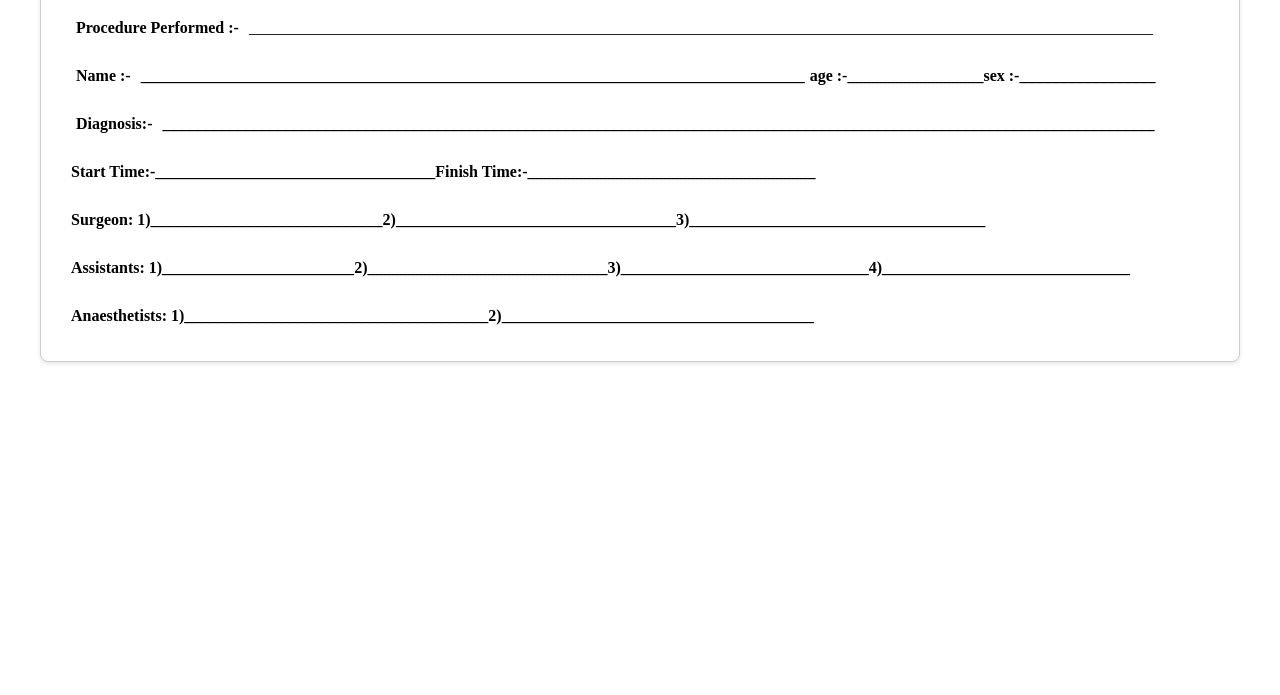
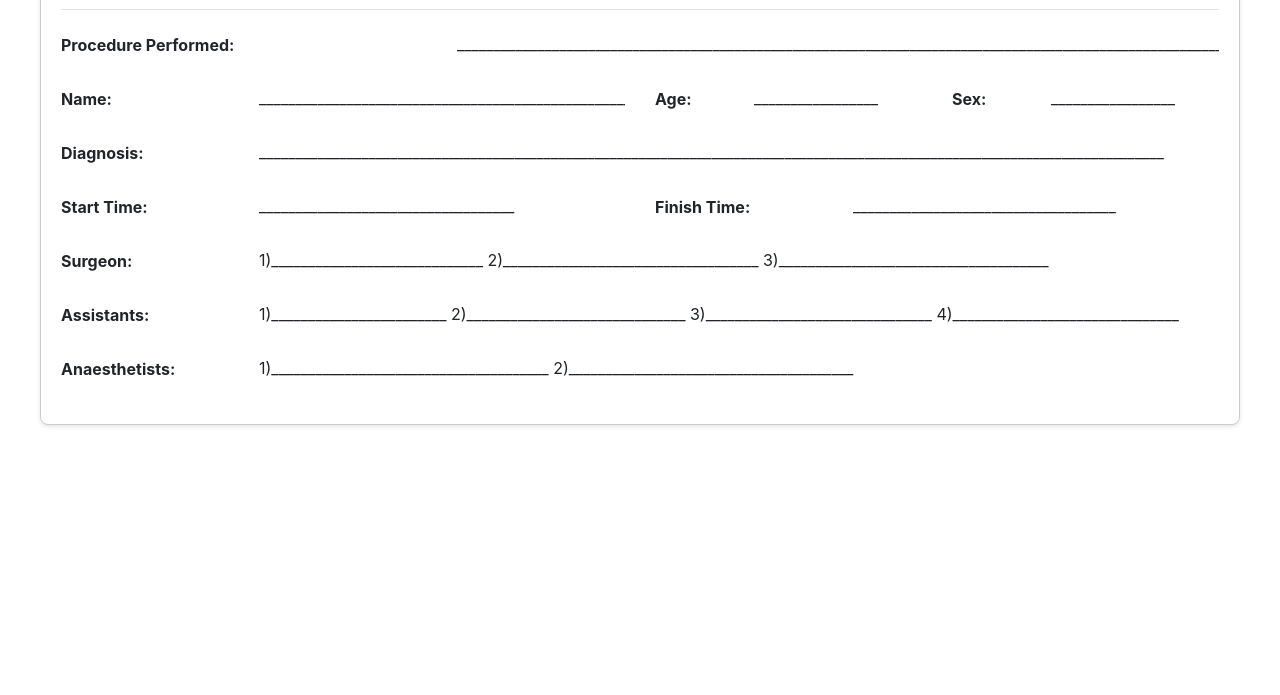
Before and after one commit to Bhushan7137/hospital, a plain HTML site: page index.html in a window 1280 px wide. Shown: the part 105-800 px from the top of the page. Drawn offline with nearby package versions, Linux system fonts and the light colour scheme.

Commit message:
Update index.html

```diff
--- a/index.html
+++ b/index.html
@@ -1,3 +1,13 @@
+<!DOCTYPE html>
+<html lang="en">
+<head>
+    <meta charset="UTF-8">
+    <meta name="viewport" content="width=device-width, initial-scale=1.0">
+    <title>Operative Notes</title>
+    <link rel="stylesheet" href="https://maxcdn.bootstrapcdn.com/bootstrap/4.5.2/css/bootstrap.min.css">
+    <script src="https://ajax.googleapis.com/ajax/libs/jquery/3.5.1/jquery.min.js"></script>
+    <script src="https://cdnjs.cloudflare.com/ajax/libs/popper.js/1.16.0/umd/popper.min.js"></script>
+    <script src="https://maxcdn.bootstrapcdn.com/bootstrap/4.5.2/js/bootstrap.min.js"></script>
     <script src="https://ajax.googleapis.com/ajax/libs/jqueryui/1.10.3/jquery-ui.min.js"></script>
     <script src="https://cdnjs.cloudflare.com/ajax/libs/moment.js/2.29.1/moment.min.js"></script>
     <style>
@@ -12,70 +22,81 @@
             border-radius: 8px;
             box-shadow: 0 2px 4px rgba(0, 0, 0, 0.1);
         }
-   .row {
-       display: flex;
-       align-items: center;
-       margin-bottom: 10px;
-       margin-left: 10px;
+        .form-label {
+            font-weight: bold;
         }
-   .row .col-lg-4, .row .col-lg-8 {
-       padding-left: 5px;
-       padding-right: 5px;
-   }
-   .row label {
-       margin-bottom: 0;
+        .form-control-plaintext {
+            border: 0;
         }
     </style>
-
-
+</head>
+<body>
 
 <div class="container-fluid">
     <form method="post" enctype="multipart/form-data" id="record_form">
         <div>
-                    <img alt="OPD Bill Receipt" src="gnadhi_header.png" style="margin:6px; max-width:100%!important;">
+            <img alt="OPD Bill Receipt" src="gnadhi_header.png" class="img-fluid mb-3">
         </div>
-            <div class="row">
-                    <div class="col-lg-12" style="padding-bottom: 5px;">
-                        <label class="control-label" style="margin-left: 500px;text-align:center;"><b>OPERATIVE NOTES</b></h4>
+        <div class="text-center mb-4">
+            <h4 class="font-weight-bold">OPERATIVE NOTES</h4>
         </div>
-           </div><hr>
-          <div class="row" style="margin-top:30px;">
-            <label class="form-control col-lg-4" style="border:0px;"><b>Procedure Performed :-</b></label>
-            <label class="form-control col-lg-8" style="border:0px;">_________________________________________________________________________________________________________________</b></label>
+        <hr>
+        <div class="form-group row">
+            <label class="col-lg-4 col-form-label form-label">Procedure Performed:</label>
+            <div class="col-lg-8">
+                <input type="text" class="form-control-plaintext" readonly value="_________________________________________________________________________________________________________________">
             </div>
-          <div class="row" style="margin-top:30px;">
-            <label class="form-control col-lg-4" style="border:0px;"><b>Name :-</b></label>
-            <label class="form-control col-lg-4" style="border:0px;"><b>___________________________________________________________________________________</b></label>
-            <label class="form-control col-lg-2" style="border:0px;"><b>age :-</b></label>
-            <label class="form-control col-lg-2" style="border:0px;"><b>_________________</b></label>
-            <label class="form-control col-lg-2" style="border:0px;"><b>sex :-</b></label>
-            <label class="form-control col-lg-2" style="border:0px;"><b>_________________</b></label>
         </div>
-          <div class="row" style="margin-top:30px;">
-            <label class="form-control col-lg-4" style="border:0px;"><b>Diagnosis:-</b></label>
-            <label class="form-control col-lg-4" style="border:0px;"><b>____________________________________________________________________________________________________________________________</b></label>
+        <div class="form-group row">
+            <label class="col-lg-2 col-form-label form-label">Name:</label>
+            <div class="col-lg-4">
+                <input type="text" class="form-control-plaintext" readonly value="___________________________________________________________________________________">
             </div>
-          <div class="row" style="margin-top:30px;">
-            <label class="form-control col-lg-2" style="border:0px;"><b>Start Time:-</b></label>
-            <label class="form-control col-lg-2" style="border:0px;"><b>___________________________________</b></label>
-            <label class="form-control col-lg-2" style="border:0px;"><b>Finish Time:-</b></label>
-            <label class="form-control col-lg-2" style="border:0px;"><b>____________________________________</b></label>
+            <label class="col-lg-1 col-form-label form-label">Age:</label>
+            <div class="col-lg-2">
+                <input type="text" class="form-control-plaintext" readonly value="_________________">
             </div>
-          <div class="row" style="margin-top:30px;">
-            <label class="form-control col-lg-2" style="border:0px;"><b>Surgeon: 1)_____________________________</b></label>
-            <label class="form-control col-lg-2" style="border:0px;"><b>2)___________________________________</b></label>
-            <label class="form-control col-lg-2" style="border:0px;"><b>3)_____________________________________</b></label>
+            <label class="col-lg-1 col-form-label form-label">Sex:</label>
+            <div class="col-lg-2">
+                <input type="text" class="form-control-plaintext" readonly value="_________________">
             </div>
-          <div class="row" style="margin-top:30px;">
-            <label class="form-control col-lg-2" style="border:0px;"><b>Assistants: 1)________________________</b></label>
-            <label class="form-control col-lg-2" style="border:0px;"><b>2)______________________________</b></label>
-           <label class="form-control col-lg-2" style="border:0px;"><b>3)_______________________________</b></label>
-           <label class="form-control col-lg-2" style="border:0px;"><b>4)_______________________________</b></label>
         </div>
-          <div class="row" style="margin-top:30px;">
-            <label class="form-control col-lg-2" style="border:0px;"><b>Anaesthetists: 1)______________________________________</b></label>
-            <label class="form-control col-lg-2" style="border:0px;"><b>2)_______________________________________</b></label>
-
+        <div class="form-group row">
+            <label class="col-lg-2 col-form-label form-label">Diagnosis:</label>
+            <div class="col-lg-10">
+                <input type="text" class="form-control-plaintext" readonly value="____________________________________________________________________________________________________________________________">
+            </div>
+        </div>
+        <div class="form-group row">
+            <label class="col-lg-2 col-form-label form-label">Start Time:</label>
+            <div class="col-lg-4">
+                <input type="text" class="form-control-plaintext" readonly value="___________________________________">
+            </div>
+            <label class="col-lg-2 col-form-label form-label">Finish Time:</label>
+            <div class="col-lg-4">
+                <input type="text" class="form-control-plaintext" readonly value="____________________________________">
+            </div>
+        </div>
+        <div class="form-group row">
+            <label class="col-lg-2 col-form-label form-label">Surgeon:</label>
+            <div class="col-lg-10">
+                <input type="text" class="form-control-plaintext" readonly value="1)_____________________________ 2)___________________________________ 3)_____________________________________">
+            </div>
+        </div>
+        <div class="form-group row">
+            <label class="col-lg-2 col-form-label form-label">Assistants:</label>
+            <div class="col-lg-10">
+                <input type="text" class="form-control-plaintext" readonly value="1)________________________ 2)______________________________ 3)_______________________________ 4)_______________________________">
+            </div>
+        </div>
+        <div class="form-group row">
+            <label class="col-lg-2 col-form-label form-label">Anaesthetists:</label>
+            <div class="col-lg-10">
+                <input type="text" class="form-control-plaintext" readonly value="1)______________________________________ 2)_______________________________________">
+            </div>
         </div>
     </form>
 </div>
+
+</body>
+</html>
```
Lines whose indentation alone changed are shown as unchanged.
